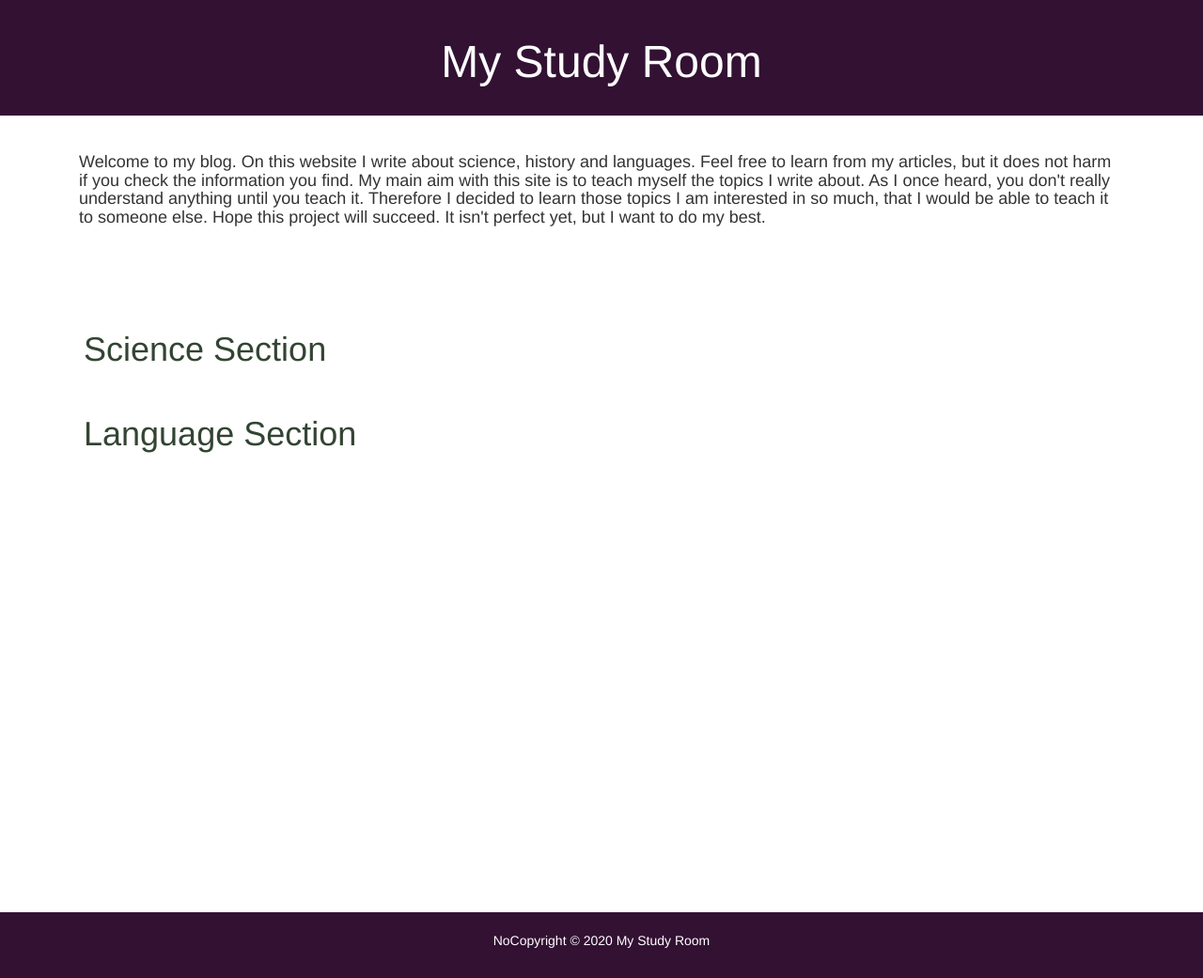
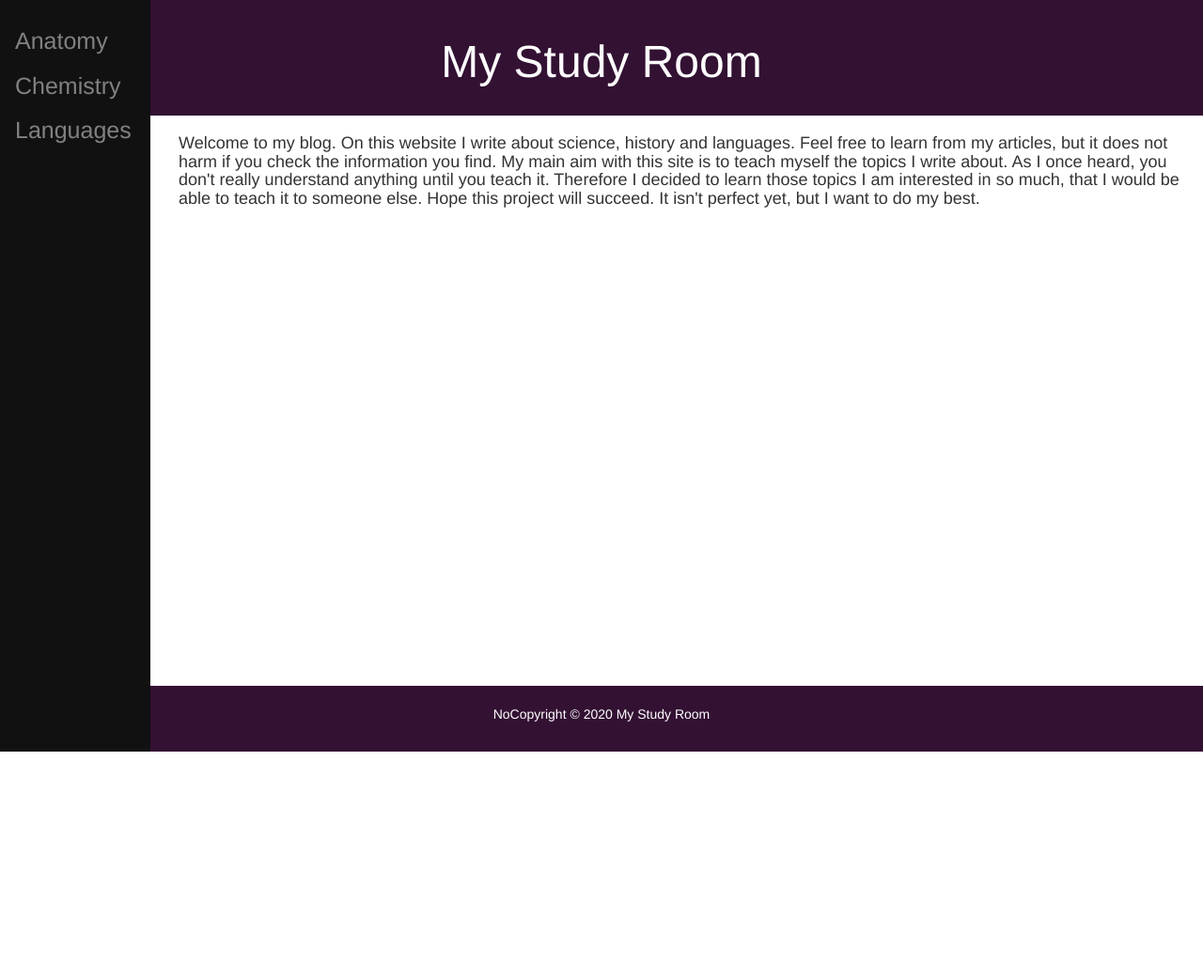
Before and after one commit to masodik/my-first-blog, a Django app: template blog/templates/blog/home_page.html in a window 1280 px wide. Shown: the whole page at 94% size. After the commit the page ends 800 px from the top, so only its background shows below. Run offline with Django 3.2, Linux system fonts and the light colour scheme; the template is opened without the code that fills it, so the values that code supplies are empty; some libraries are stand-ins or nearby versions.

Commit message:
Adding sidebar

```diff
--- a/blog/static/css/blog.css
+++ b/blog/static/css/blog.css
@@ -22,32 +22,60 @@ header h1 a {
 	margin-bottom: 30px;
 }
 
-main {
-	width: 90vw;
-	margin: 0 auto;
-	padding: 30px 20px;
+sidenav {
+	height: 100%;
+	width: 160px;
+	position: fixed;
+	z-index:1;
+	top:0;
+	left:0;
+	background-color:#111;
+	overflow-x: :hidden;
+	padding-top: 20px;
 }
 
-article {
-	background-color: #fff;
-	padding: 20px;
-	margin-bottom: 20px;
-	border-radius: 5px;
+sidenav a{
+	padding: 6px 8px 6px 16px;
+	text-decoration: none;
+	font-size: 25px;
+	color: #818181;
+	display: block;
+
 }
 
-article:last-child {
+sidenav a:hover{
+	color: #f1f1f1;
+}
+
+main {
+	margin-left:160px;
+	padding: 10px 10px 0px 30px;
+	background-color: #fff;
+	border-radius: 50px;
+}
+
+main:last-child {
 	margin-bottom: 0;
 }
 
-article h1 a {
-	color: #343;
-	margin: 10px 0 25px 0;
+main a {
+	padding: 6px 8px 6px 16px;
+	text-decoration: none;
+	color: #478547;
+	font-size: 30px;
+	display: block;
 }
 
-article p {
-	margin-top: 16px;
-	line-height: 24px;
-}
+ main h2 {
+	 color: #313;
+	 font-size: 45px;
+ }
+
+ main p{
+	 margin-top: 16px;
+	 line-height: 24px;
+ }
+
 
 footer {
 	text-align: center;
--- a/blog/templates/blog/post_detail.html
+++ b/blog/templates/blog/anatomy_detail.html
@@ -8,6 +8,7 @@
 		{% endif %}
 			</div>
 		<h2>{{ post.title }}</h2>
+		<br>
 		<p>{{ post.text|linebreaksbr }}</p>
 	</div>
 {% endblock %}
--- a/blog/templates/blog/base.html
+++ b/blog/templates/blog/base.html
@@ -24,19 +24,19 @@
 	   {% endblock %}
     </header>
 
+    <sidenav>
+      <a href="/anatomy">Anatomy</a>
+      <a href="/chemistry">Chemistry</a>
+      <a href="/languages">Languages</a>
+    </sidenav>
+
     <main>
         {% block welcome %}
         {% endblock %}
-
-         <article>
-           <div class="row">
-		        <div class=".col-md-8">
         {% block content %}
         {% endblock %}
-		        </div>
-           </div>
-         </article>
     </main>
+
 
        <footer>
 	      <p> NoCopyright &copy; <script> document.write(new Date().getFullYear())</script> My Study Room</p>
--- a/blog/templates/blog/home_page.html
+++ b/blog/templates/blog/home_page.html
@@ -1,12 +1,4 @@
 {% extends 'blog/base.html' %}
-
-
-{% block content %}
-	<h1><a href="{% url 'science' %}">Science Section</a></h1>
-<br>
-	<h1><a href="{% url 'languages' %}">Language Section</a></h1>
-{% endblock %}
-
 
 {% block welcome %}
      <h4>Welcome to my blog. On this website I write about science, history and languages. Feel free to learn from my articles, but it does not harm if you check the information you find. My main aim with this site is to teach myself the topics I write about. As I once heard, you don't really understand anything until you teach it. Therefore I decided to learn those topics I am interested in so much, that I would be able to teach it to someone else. Hope this project will succeed. It isn't perfect yet, but I want to do my best.</h4>
@@ -14,7 +6,3 @@
 <br>
 <br>
 {% endblock %}
-
-{% block last %}
-{% include 'blog/about.html' %}
-{% endblock %}
```
Also changed, not shown: blog/templates/blog/anatomy.html (added, +16 -0 lines), blog/templates/blog/post_list.html (deleted, +0 -17 lines), blog/templates/blog/science.html (deleted, +0 -7 lines), blog/urls.py (+12 -20 lines), blog/views.py (+7 -13 lines), blog/templates/blog/anatomy_new.html (renamed from blog/templates/blog/post_edit.html). Lines whose indentation alone changed are shown as unchanged.
